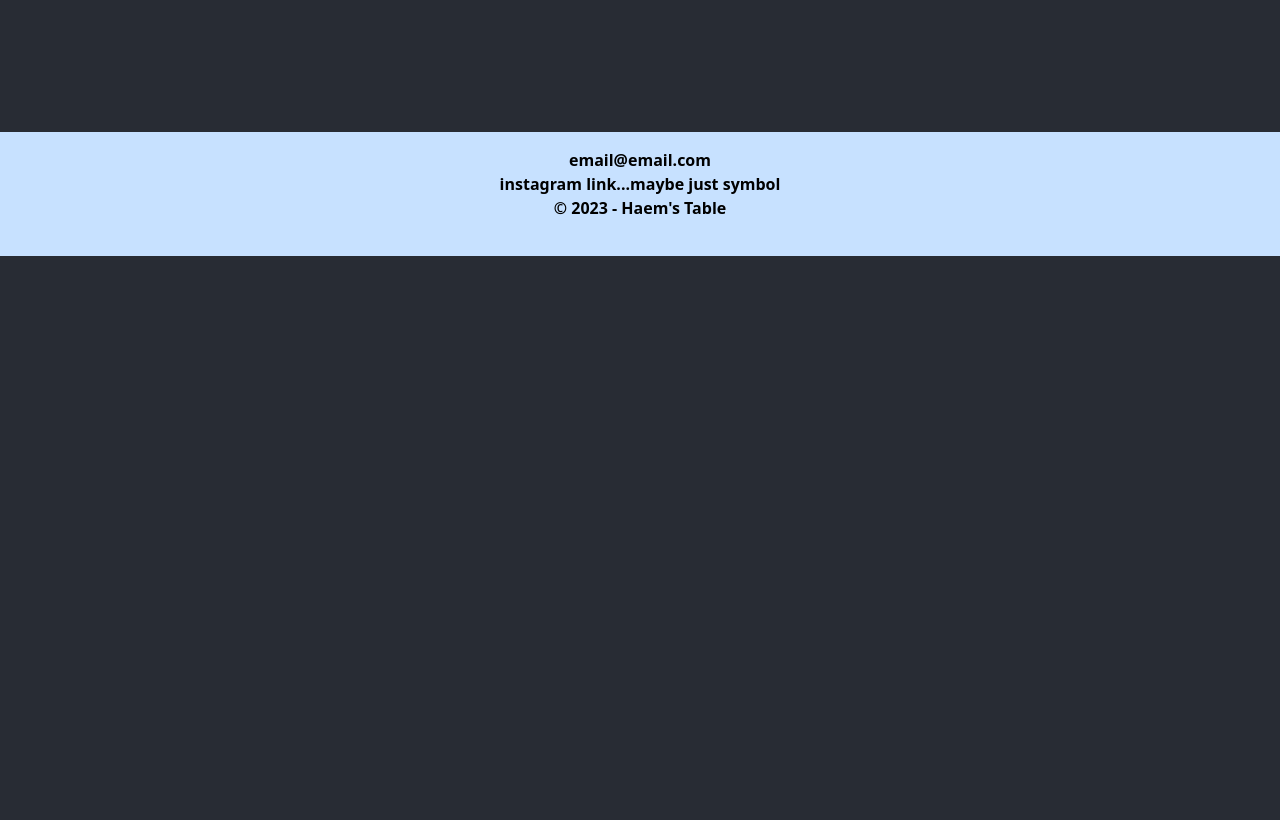
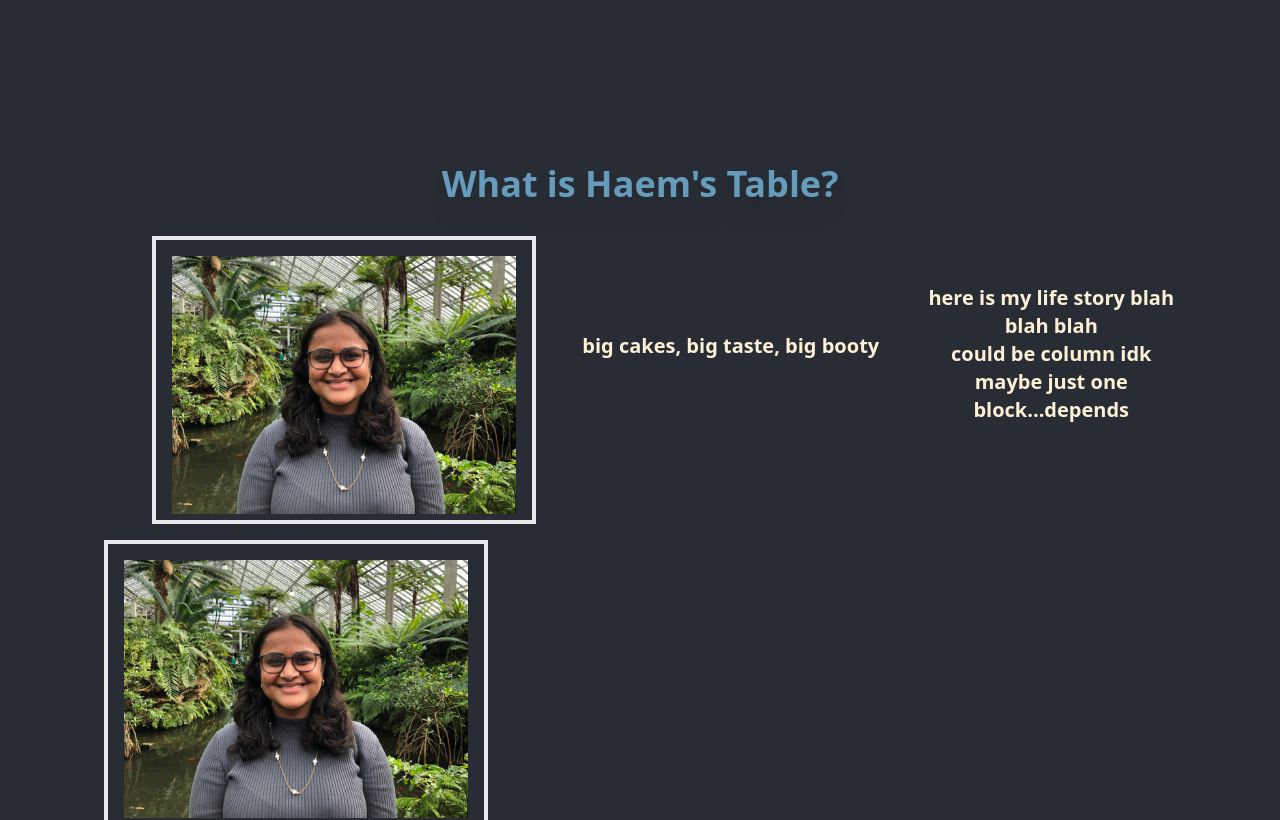
Before and after one commit to WilliamGeorgeThomas/haems-table, a React (Create React App) app: page / in a window 1280 px wide. Shown: the part 860-1680 px from the top of the page. Before the commit the page ends 1116 px from the top, so only its background shows below. Built offline with nearby package versions, Linux system fonts and the light colour scheme.

Commit message:
added notes on design plan and add About component to Home page

```diff
--- a/src/pages/Home.js
+++ b/src/pages/Home.js
@@ -1,5 +1,6 @@
 import React from "react";
 import logo from "../logo.svg";
+import About from "../components/About";
 
 // import { useQuery } from "@apollo/client";
 
@@ -26,6 +27,7 @@ const Home = () => {
           </header>
         </div>
       </div>
+      <About />
     </main>
   );
 };
```
Also changed, not shown: src/App.js (+8 -0 lines).
